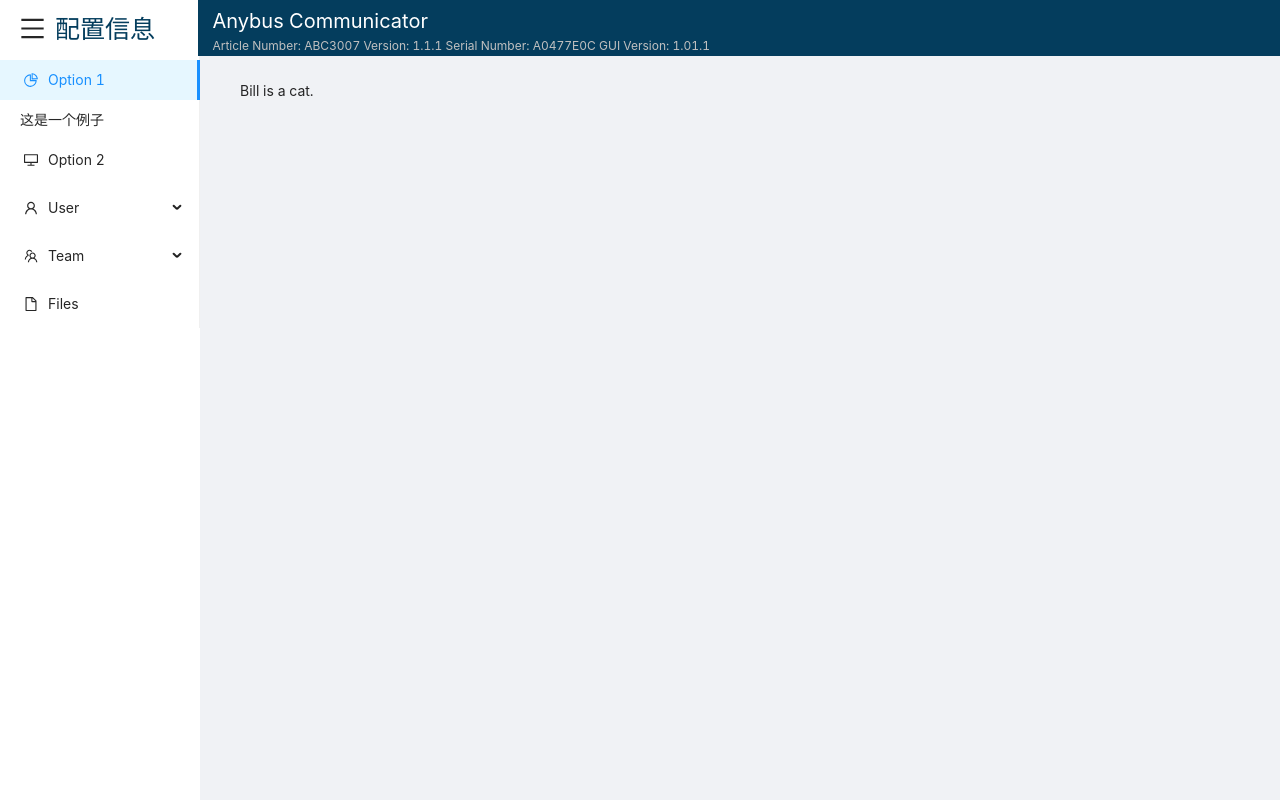
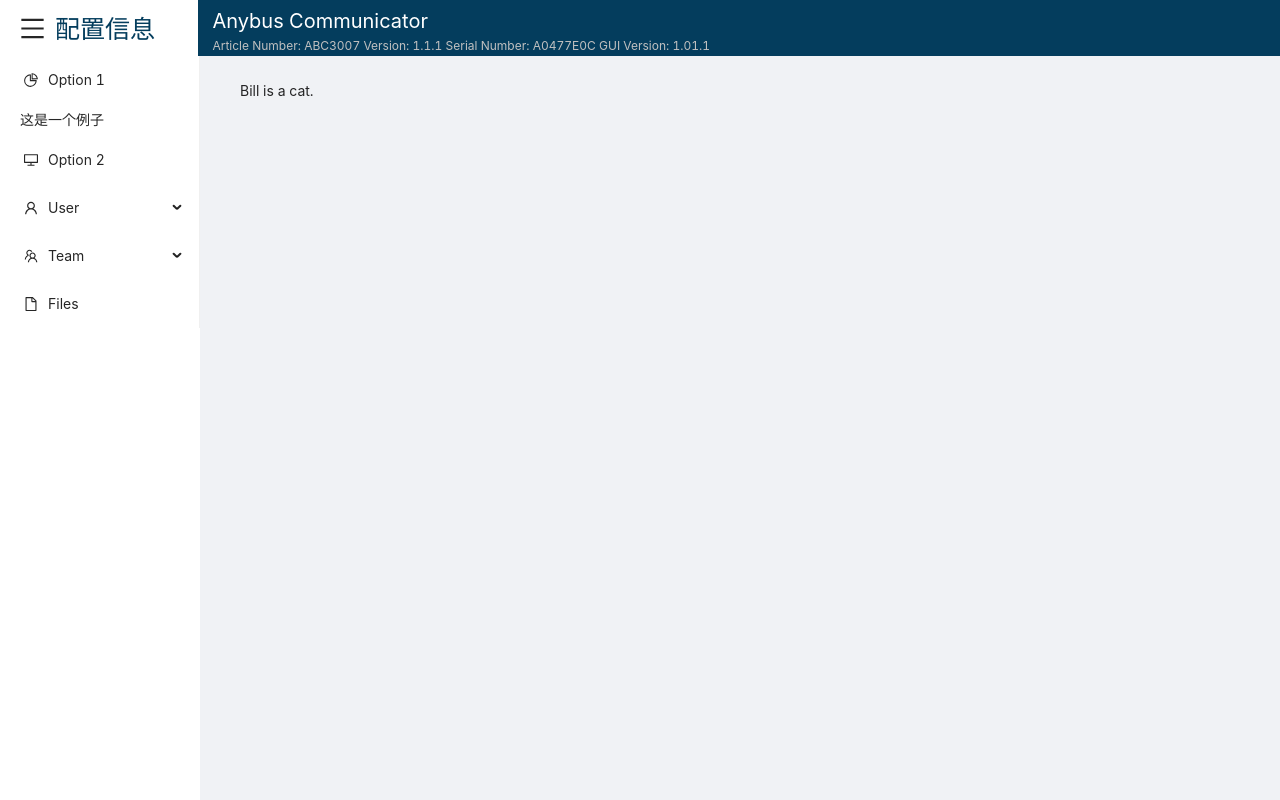
Before and after one commit to fengwang913/VersionDemo2.0, a React (Create React App) app: page / in a window 1280 px wide. Built offline with nearby package versions, Linux system fonts and the light colour scheme.

Commit message:
feat： 遗留二级下拉栏的问题

```diff
--- a/src/pages/base/cont.jsx
+++ b/src/pages/base/cont.jsx
@@ -4,7 +4,6 @@
 
 
 const {  Content } = Layout;
-
 
 export default class Cont extends React.Component {
 
--- a/src/pages/base/layout.jsx
+++ b/src/pages/base/layout.jsx
@@ -5,6 +5,10 @@
 import Header from './header'
 
 import { Layout, } from 'antd';
+import {createBrowserHistory} from "history";
+
+
+let history = createBrowserHistory()
 
 
 export default class MainLayout extends React.Component {
@@ -12,17 +16,40 @@
         super(props)
         this.state = {
             collapsed: false,
+            openKeys:[],
           };
+
     }
-      onCollapse = collapsed => {
-        this.setState({ collapsed });
-      };
       toggle = () => {
         this.setState({
           collapsed: !this.state.collapsed,
         });
 
       };
+      _handleClick = (e) => {
+
+        if(e.key === '/'){
+            history.push(`/`);
+            history.go();
+        }else{
+            history.push(`/${e.key}`);
+            history.go();
+
+        }
+      }
+      leftMenuHighLight = () => {
+
+        const { pathname } = history.location
+        let selectedKeys = [pathname.replace('/', '')]
+        return selectedKeys
+      }
+
+      onOpenChange = (Keys) =>{
+
+        console.log('我此时此刻的变化',Keys)
+
+      }
+
 
 
   render() {
@@ -30,7 +57,12 @@
        <div>
            <Header toggle={this.toggle}/>
            <Layout style={{ minHeight: '93vh' }}>
-                <SiderMenu  collapsed={this.state.collapsed}/>
+                <SiderMenu  collapsed={this.state.collapsed}
+                            _handleClick={this._handleClick}
+                            leftMenuHighLight={this.leftMenuHighLight}
+                            onOpenChange={this.onOpenChange}
+                            openKeys={this.state.openKeys}
+                            />
                 <Cont />
            </Layout>
        </div>
--- a/src/pages/base/sider.jsx
+++ b/src/pages/base/sider.jsx
@@ -22,6 +22,7 @@
 
   render() {
     const collapsed  = this.props.collapsed;
+    // console.log('this.props.openKeys',this.props.openKeys)
 
     return (
 
@@ -35,7 +36,11 @@
           <div className="logo" />
           <Menu
             defaultSelectedKeys={['1']}
+            defaultOpenKeys={this.props.openKeys}
             mode="inline"
+            selectedKeys={this.props.leftMenuHighLight()}
+            onClick={this.props._handleClick}
+            onOpenChange = {this.props.onOpenChange}
             >
             <Menu.Item key="1" icon={<PieChartOutlined />}>
               Option 1
```
Also changed, not shown: src/pages/base/demo.jsx (added, +50 -0 lines), 1 other file (tests, documents, lock files or other folders).
